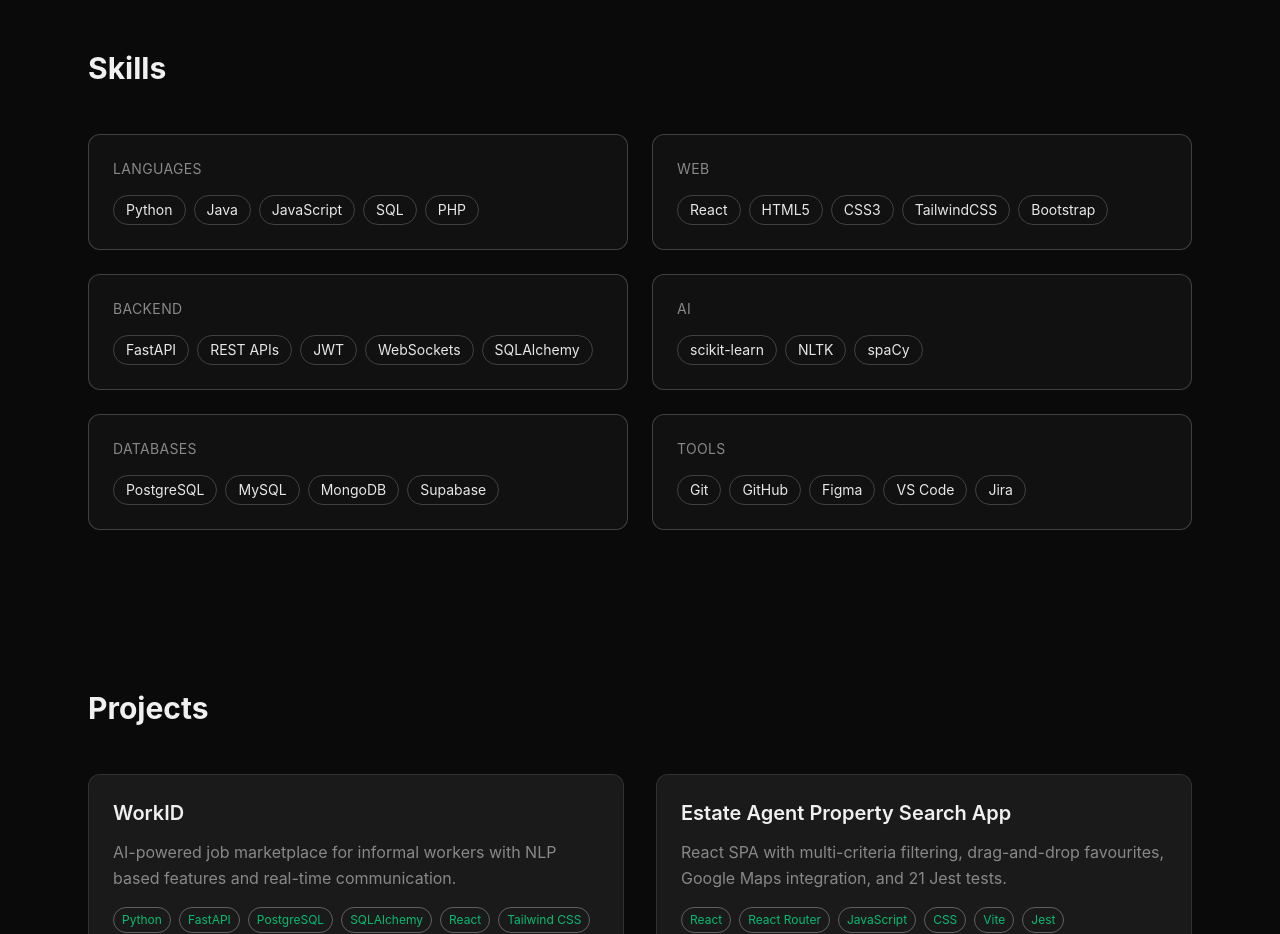
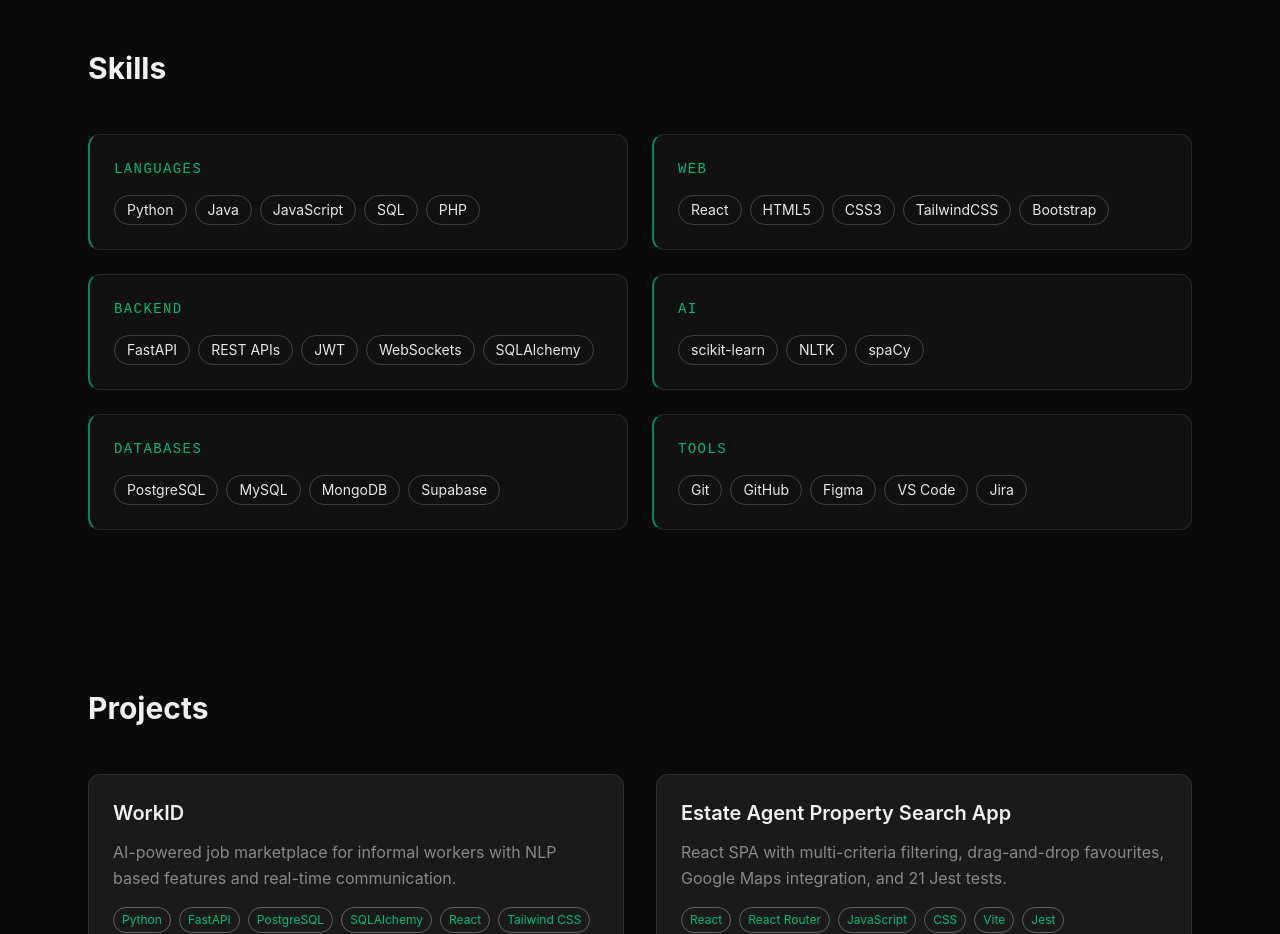
Before and after one commit to YasOnline177/yasara-portfolio, a React (Vite) app: page / in a window 1280 px wide. Shown: the part 1340-2274 px from the top of the page. Built offline with nearby package versions, Linux system fonts and the light colour scheme.

Commit message:
Polish Skills section styles

```diff
--- a/src/components/Skills.jsx
+++ b/src/components/Skills.jsx
@@ -10,9 +10,9 @@ export default function Skills() {
             <div className="grid md:grid-cols-2 gap-6">
                 {Object.entries(skills).map(([category, items]) => (
 
-                    <div key={category} className="bg-surface p-6 rounded-xl border border-white/20  cursor-default">
+                    <div key={category} className="bg-surface p-6 rounded-xl border border-white/10 border-l-2 border-l-accent/50 cursor-default">
 
-                        <h3 className="text-sm uppercase tracking-wide text-muted mb-4">{category}</h3>
+                        <h3 className="text-sm uppercase tracking-widest text-accent/70 font-mono mb-4">{category}</h3>
 
                         <div className="flex flex-wrap gap-2">
                             {items.map((skill) => (
```
